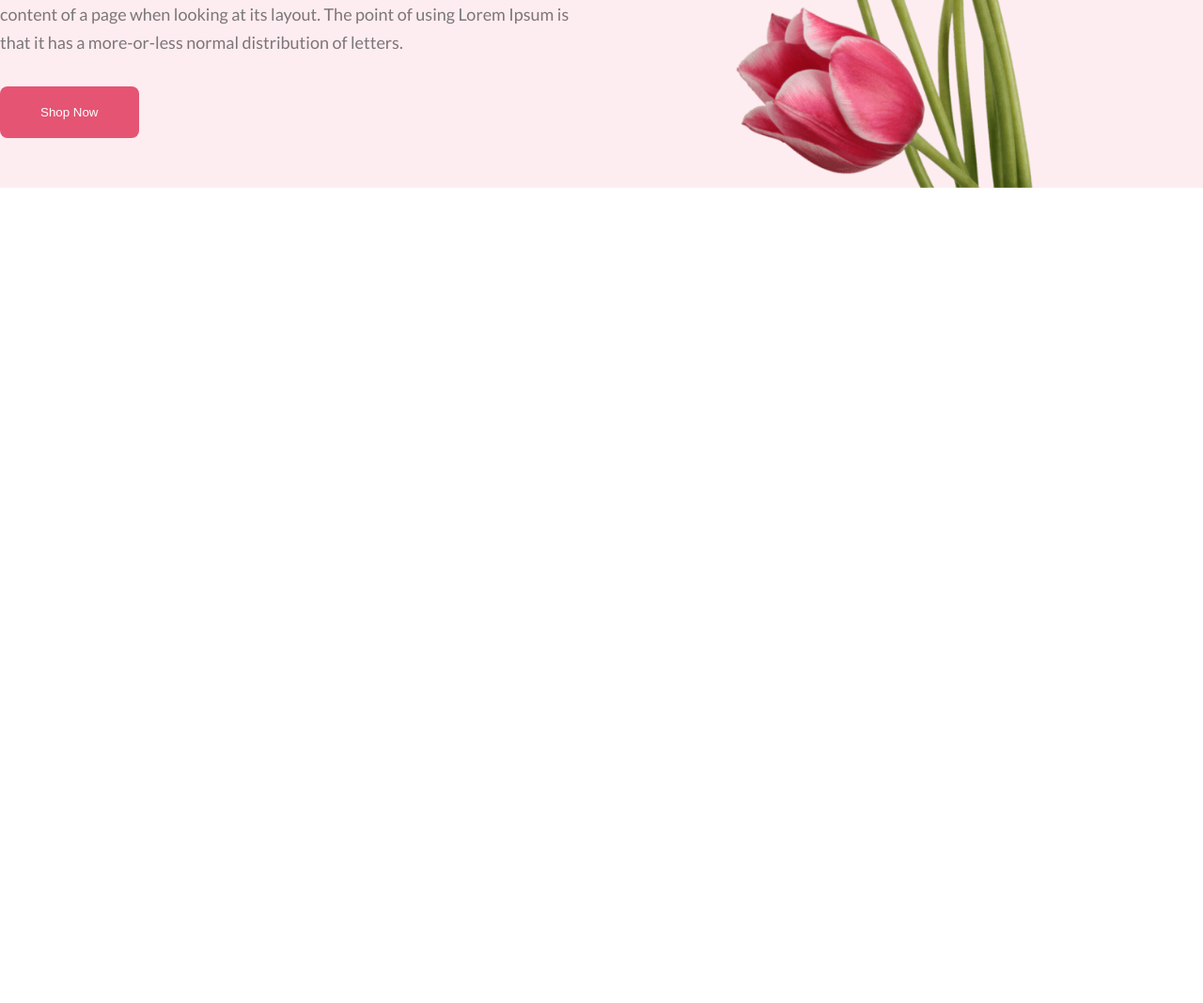
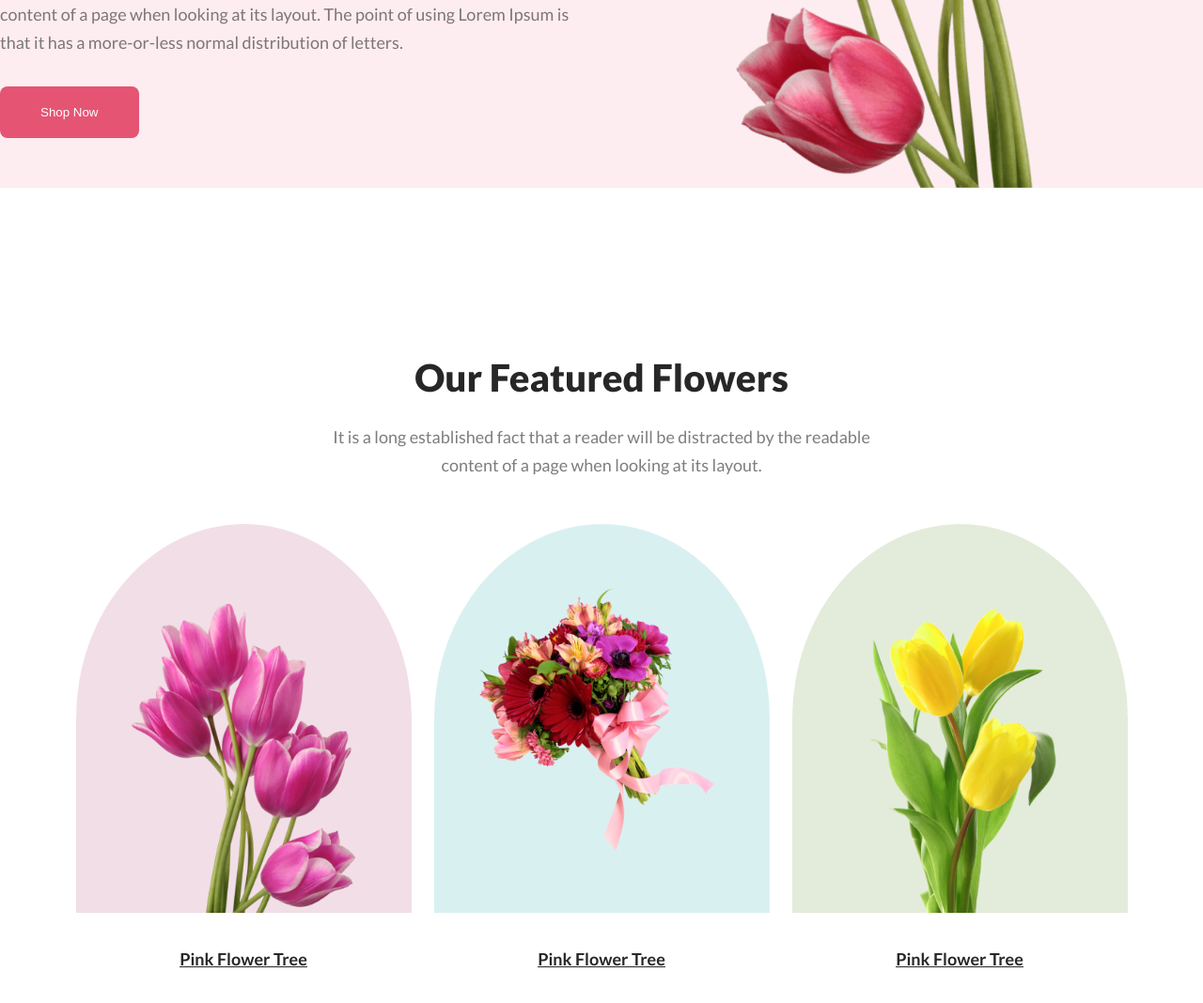
Before and after one commit to Sadia492/flower-shop-project, a plain HTML site: page index.html in a window 1280 px wide. Shown: the part 500-1568 px from the top of the page at 94% size. Before the commit the page ends 800 px from the top, so only its background shows below. Drawn offline with Linux system fonts and the light colour scheme.

Commit message:
feature section done

```diff
--- a/index.html
+++ b/index.html
@@ -29,7 +29,40 @@
       </div>
     </header>
     <!-- ------header section ends here----  -->
-    <main></main>
+    <main>
+      <!-- ------feature section starts here----  -->
+      <section class="feature">
+        <div class="feature-description">
+          <h1>Our Featured Flowers</h1>
+          <p>
+            It is a long established fact that a reader will be distracted by
+            the readable <br />
+            content of a page when looking at its layout.
+          </p>
+        </div>
+        <div class="feature-image">
+          <div class="pink">
+            <div class="flower1">
+              <img src="Flower Asset/flower1.png" alt="" />
+            </div>
+            <p><u>Pink Flower Tree</u></p>
+          </div>
+          <div class="flower">
+            <div class="flower2">
+              <img src="Flower Asset/flower2.png" alt="" />
+            </div>
+            <p><u>Pink Flower Tree</u></p>
+          </div>
+          <div class="tree">
+            <div class="flower3">
+              <img src="Flower Asset/flower3.png" alt="" />
+            </div>
+            <p><u>Pink Flower Tree</u></p>
+          </div>
+        </div>
+      </section>
+      <!-- ------feature section ends here----  -->
+    </main>
     <footer></footer>
   </body>
 </html>
--- a/styles/style.css
+++ b/styles/style.css
@@ -54,3 +54,98 @@
   border: none;
 }
 /* ------header section ends here---- */
+/* ------feature section starts here---- */
+.feature-description {
+  text-align: center;
+}
+.feature-description h1 {
+  color: rgb(39, 39, 39);
+  font-family: Lato;
+  font-size: 40px;
+  font-weight: 800;
+  line-height: 48px;
+  letter-spacing: 0%;
+  text-align: center;
+  padding-bottom: 24px;
+}
+.feature-description p {
+  color: rgba(39, 39, 39, 0.6);
+  font-family: Lato;
+  font-size: 18px;
+  font-weight: 400;
+  line-height: 30px;
+  letter-spacing: 0%;
+  text-align: center;
+  padding-bottom: 48px;
+}
+.flower1,
+.flower2,
+.flower3 {
+  width: 357px;
+  height: 414px;
+
+  text-align: center;
+  border-radius: 50% 50% 0 0;
+}
+.feature-image {
+  display: flex;
+  justify-content: center;
+  align-items: center;
+  gap: 24px;
+}
+.flower1 img {
+  width: 238px;
+  height: 329px;
+}
+.flower2 img {
+  width: 284px;
+  height: 284px;
+}
+.flower3 img {
+  width: 241px;
+  height: 362px;
+}
+.flower1 {
+  display: flex;
+  justify-content: center;
+  align-items: end;
+  background-color: rgba(167, 33, 98, 0.15);
+}
+.flower2 {
+  display: flex;
+  justify-content: center;
+  align-items: center;
+  background-color: rgba(5, 151, 160, 0.15);
+}
+.flower3 {
+  display: flex;
+  justify-content: center;
+  align-items: end;
+  background-color: rgba(71, 125, 17, 0.15);
+}
+.pink,
+.flower,
+.tree {
+  display: flex;
+  flex-direction: column;
+  justify-content: end;
+  align-items: center;
+}
+.pink p,
+.flower p,
+.tree p {
+  padding-top: 32px;
+  color: rgb(39, 39, 39);
+  font-family: Lato;
+  font-size: 18px;
+  font-weight: 700;
+  line-height: 35px;
+  letter-spacing: 0%;
+  text-align: center;
+  text-decoration-line: underline;
+}
+.feature {
+  margin-top: 178px;
+  margin-bottom: 128px;
+}
+/* ------feature section ends here---- */
```
Also changed, not shown: Flower Asset/flower1.png (renamed from Flower Asset/pngwing 6.png), Flower Asset/flower2.png (renamed from Flower Asset/pngwing 5.png), Flower Asset/flower3.png (renamed from Flower Asset/pngwing 7.png).
